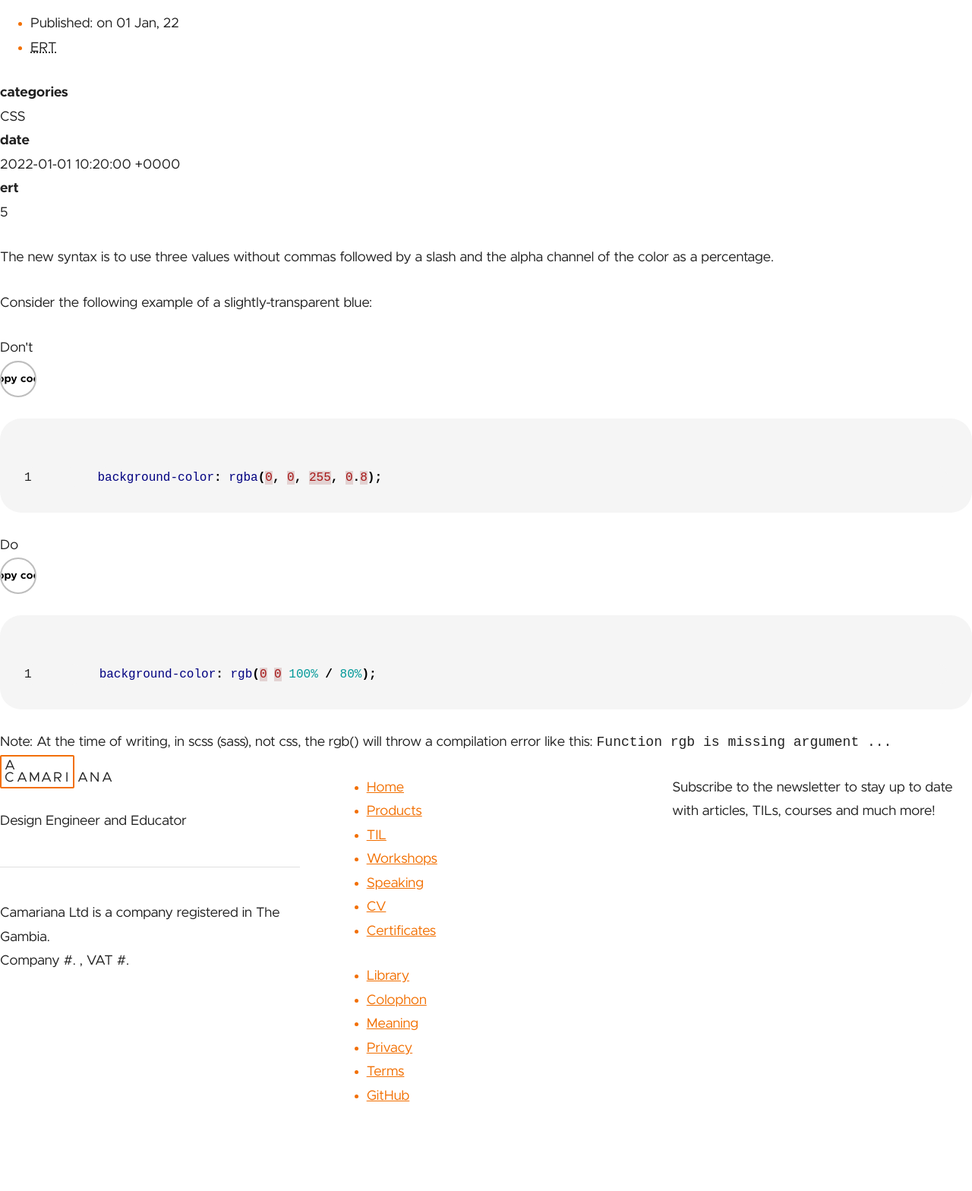
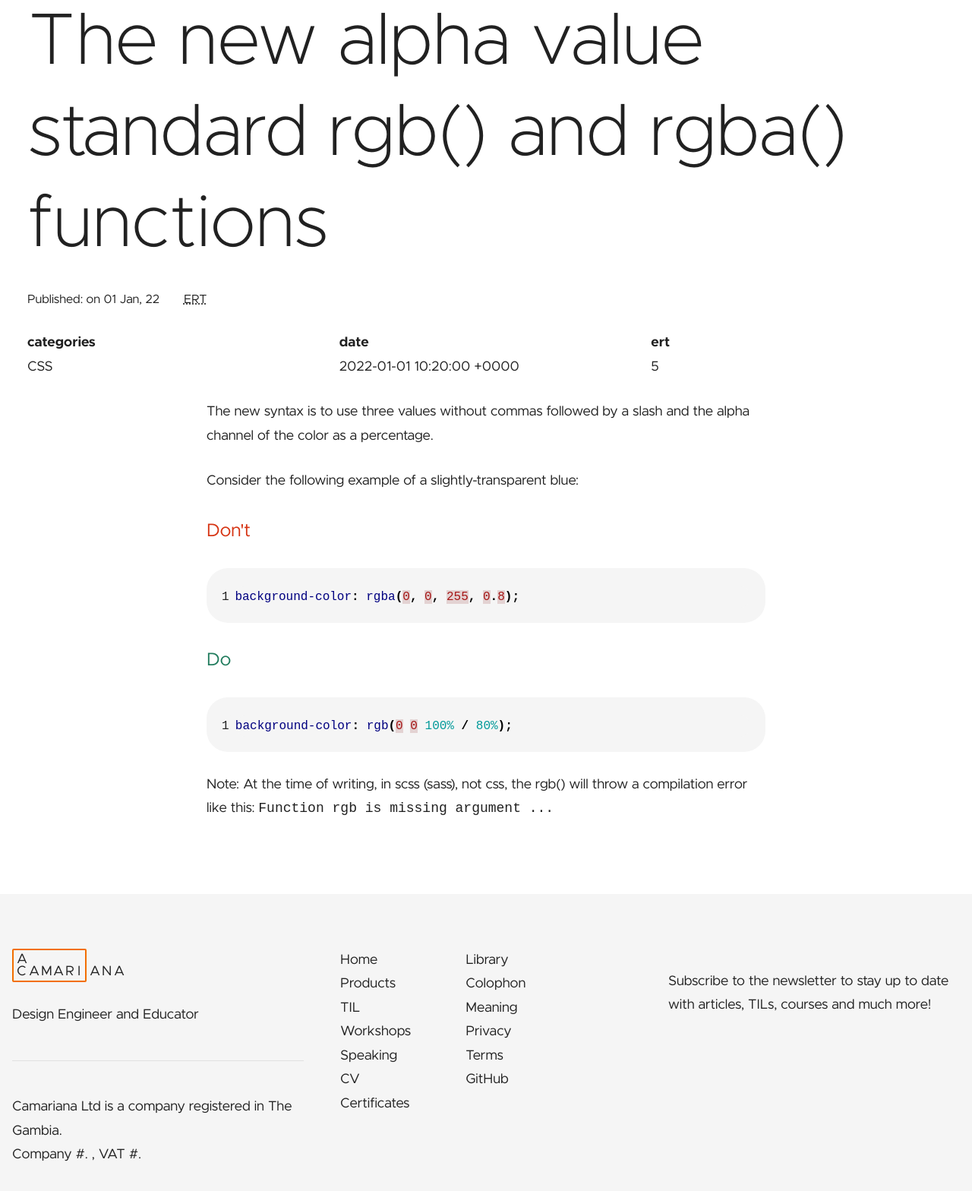
Before and after one commit to camariana/camariana.gm, a Jekyll site: the page built from src/na_collectionul/_til/2022-01-01-the-new-alpha-value-standard-rgb-and-rgba-functions.md, in a window 1280 px wide, cut to the strip 284-1893 px from the top of the page. Shown: the top 1568 px of the strip at 76% size. Built offline with Jekyll 4.4.1, drawn with Linux system fonts in a browser that asks for light colours; before the commit the page ends 1743 px from its top, so only the background shows below that.

Commit message:
import more

```diff
--- a/src/_sass/main.scss
+++ b/src/_sass/main.scss
@@ -36,30 +36,39 @@
 @import "./object/container";
 @import "./object/section";
 @import "./object/grid";
+@import "./object/side";
+@import './object/artwork';
+@import './object/definition-list';
 
 // @import './object/media';
 // @import './object/avatar';
 // @import './object/meta';
-// @import './object/artwork';
 @import "./object/off-canvas-nav";
 @import "./object/icon";
 
-// @import './object/definition-list';
+
 // @import './object/popup';
 
 // Components
 @import "./component/header/header";
+@import "./component/footer/footer";
 @import "./component/logo/logo";
 @import "./component/toggle-nav-icon/toggle-nav-icon";
 @import "./component/navigation/primary-nav";
 @import "./component/navigation/fullscreen-nav";
 @import "./component/theme-picker/theme-picker";
 @import "./component/masthead/masthead";
+@import './component/banner/banner';
 @import "./component/button/button";
 @import "./component/client-list/client-list";
 @import "./component/quote/quote";
 @import "./component/card/card";
 @import "./component/articles/articles";
+@import "./component/articles/article";
+@import "./component/table/case-table";
+@import './component/gallery/gallery';
+@import './component/alert/alert';
+@import './component/code/code';
 
 // @import './component/navigation/mobile-nav-bar';
 
@@ -71,14 +80,14 @@
 // @import './component/toc/toc';
 // @import './component/banner/banner';
 
-// @import './component/alert/alert';
+
 // @import './component/form/form';
 // @import './component/cover/cover';
 
-// @import './component/gallery/gallery';
+
 // @import './component/pager/pager';
 
-// @import './component/code/code';
+
 
 // @import './component/accordion/accordion';
 // @import './component/tab/tab';
@@ -87,19 +96,17 @@
 // Patterns
 @import "./pattern/alternate-card-list";
 
-// @import './pattern/case-study';
-
 // Themes
 
 // Utilities
 @import "./utilities/hidden";
 @import "./utilities/display";
 @import "./utilities/spacing";
+@import './utilities/text';
+@import './utilities/table';
+@import './utilities/figure-border';
 
-// @import './utilities/text';
-
-// @import './utilities/figure-border';
 // @import './utilities/article-link';
 // @import './utilities/highlighters';
-// @import './utilities/table';
+
 // @import './utilities/sticky';
```
